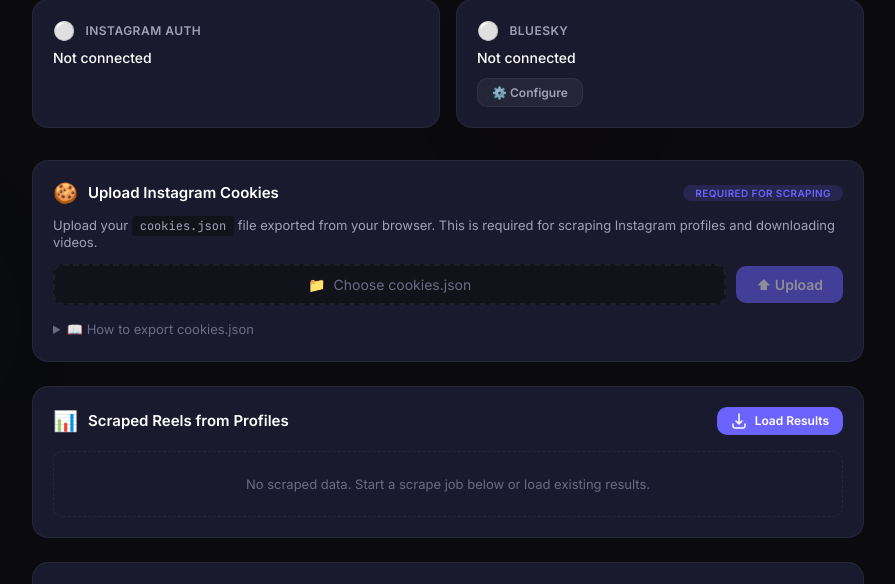
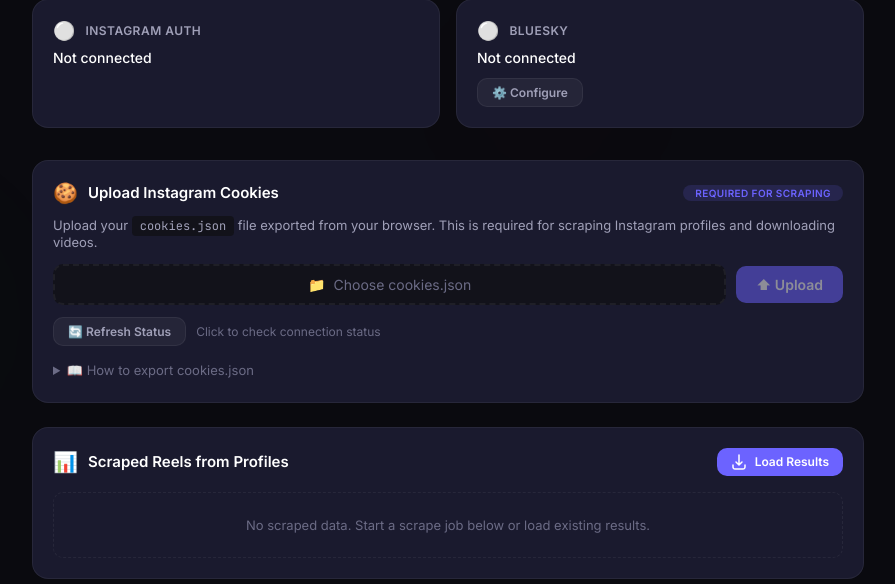
Before and after one commit to Motari2004/fetchgram, a Flask app: page / in a window 1280 px wide. Shown: the part 400-984 px from the top of the page, without its empty margins (192-1087 px from the left). Run offline with Flask 3, Linux system fonts and the light colour scheme; data that the repository does not hold is empty; some libraries are stand-ins or nearby versions.

Commit message:
Describe what you changed here

```diff
--- a/templates/index.html
+++ b/templates/index.html
@@ -113,6 +113,16 @@
         </div>
 
         <div id="cookie-upload-status" class="cookie-status-msg" hidden></div>
+
+        <!-- Refresh Status Button -->
+        <div style="display: flex; gap: 10px; margin-top: 12px; flex-wrap: wrap; align-items: center;">
+          <button id="refresh-status-btn" class="btn btn-sm btn-ghost">
+            🔄 Refresh Status
+          </button>
+          <span style="font-size: 12px; color: var(--text-muted);">
+            Click to check connection status
+          </span>
+        </div>
 
         <div class="cookie-upload-help">
           <details>
```
